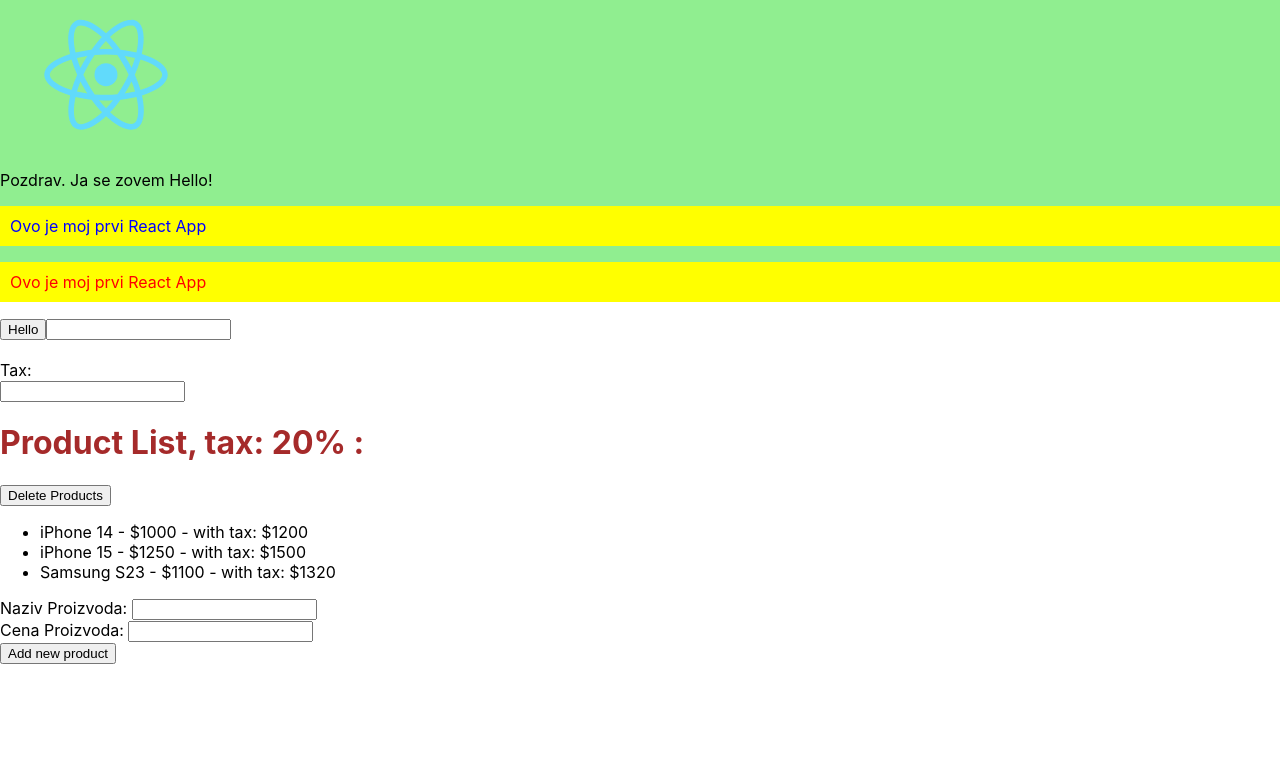
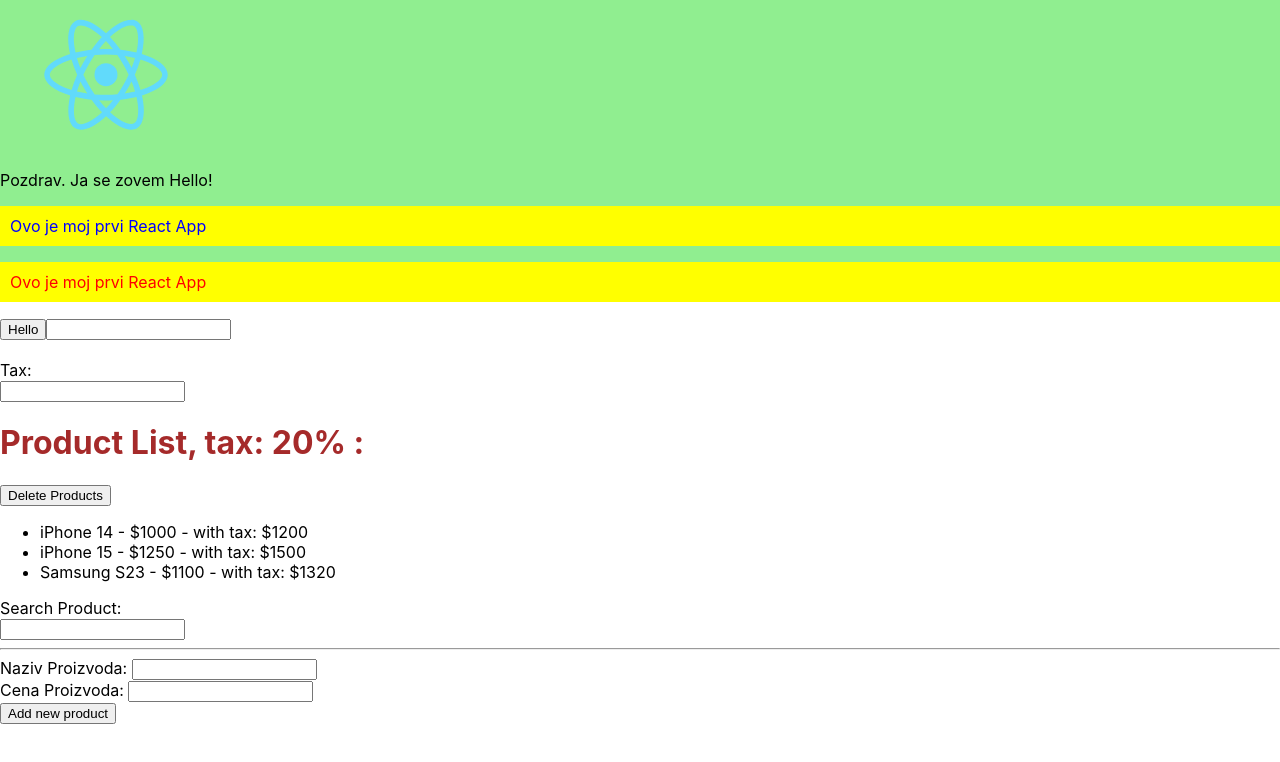
Before and after one commit to CojaONIX/react-first-app, a React (Create React App) app: page / in a window 1280 px wide. Shown: the top 762 px of the page. Built offline with nearby package versions, Linux system fonts and the light colour scheme.

Commit message:
4.5 search product

```diff
--- a/src/Components/Products.js
+++ b/src/Components/Products.js
@@ -32,6 +32,12 @@ function Products(props) {
         setNewProductPrice('');
     }
 
+    function search(e) {
+        const searchTerm = e.currentTarget.value;
+        const search = products.hasOwnProperty(searchTerm);
+        console.log(search);
+    }
+
     return (
         <div>
             <h1>Product List, tax: {props.tax}% :</h1>
@@ -45,6 +51,13 @@ function Products(props) {
             </ul>
 
             <div>
+                <label>Search Product: </label> <br />
+                <input type="text" onInput={ search } />
+            </div>
+            <hr />
+
+            <div>
+
                 <label>Naziv Proizvoda: </label>
                 <input type="text" value={newProductName} onInput={ (e) => setNewProductName(e.target.value) } />
                 <br/>
```
